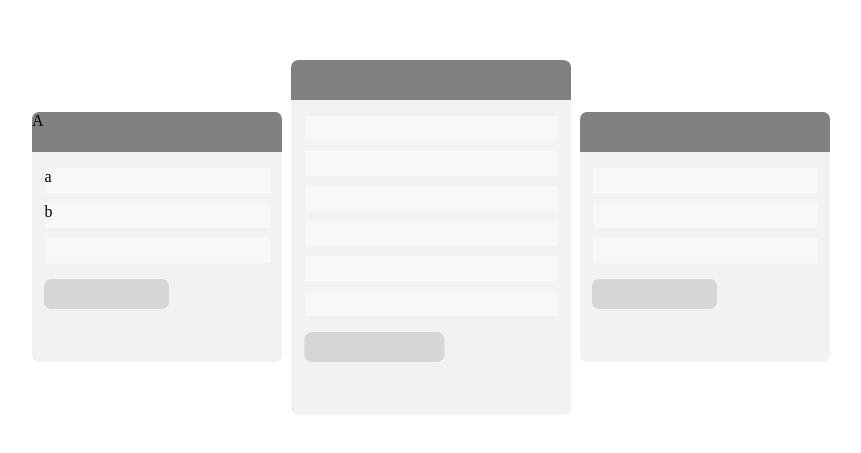
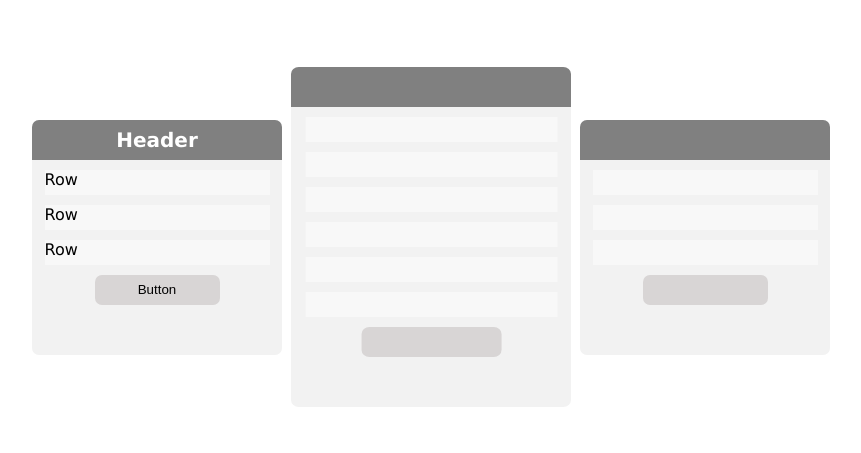
Before and after one commit to goranOlson/pricing-tables, a plain HTML site: page index.html in a window 1280 px wide. Shown: the part 163-616 px from the top of the page, without its empty margins (209-1070 px from the left). Drawn offline with Linux system fonts and the light colour scheme.

Commit message:
Updated header and button styles

```diff
--- a/index.html
+++ b/index.html
@@ -10,14 +10,14 @@
     <main class="cards">
         <section class="card">
             <header>
-                A
+                Header
             </header>
             <ul>
-                <li>a</li>
-                <li>b</li>
-                <li></li>
+                <li>Row</li>
+                <li>Row</li>
+                <li>Row</li>
             </ul>
-            <button></button>
+            <button>Button</button>
         </section>
 
         <section class="card card-big">
--- a/styles.css
+++ b/styles.css
@@ -25,12 +25,13 @@
 
 
 
- * {
+* {
+    margin: 0;
     box-sizing: border-box;
 }
 
 body {
-    margin: 0;
+    font-family: Verdana, Geneva, Tahoma, sans-serif
 }
 .cards {
     min-height: 100vh;
@@ -48,6 +49,13 @@ body {
     height: 40px;
     background-color: #808080;
     border-radius: 7px 7px 0 0;
+
+    display: flex;
+    justify-content: center;
+    align-items: center;
+    color: white;
+    font-size: 20px;
+    font-weight: bold;
 }
 
 .card > ul {
@@ -65,10 +73,11 @@ body {
 .card button {
     width: 50%;
     height: 30px;
+    margin: 0 auto;
     border: 0;
-    margin-left: 12px;
     border-radius: 7px;
     background-color: #d8d5d5;
+    display: block;
 }
 
 .card-big {
```
